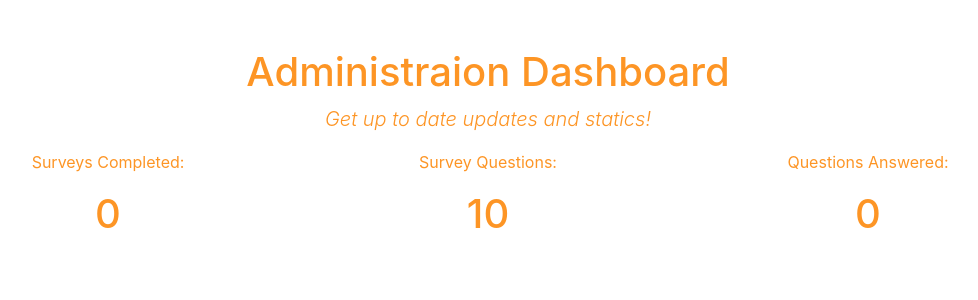
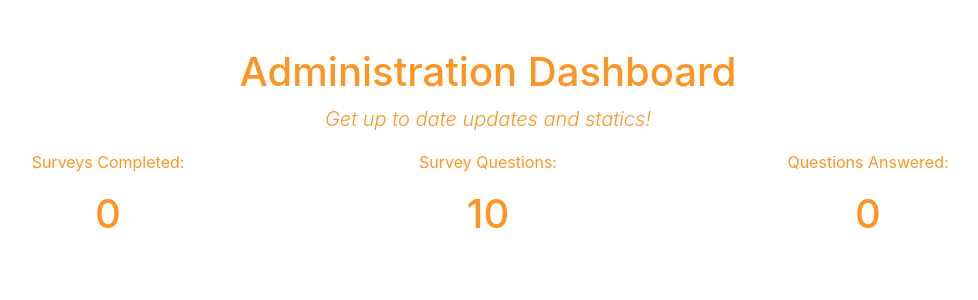
Before and after one commit to limheng/django-survey, a Django app: page /account/dashboard/ in a window 1280 px wide. Shown: the part 56-356 px from the top of the page, without its empty margins (152-1130 px from the left). Run offline with Django 3.2, Linux system fonts and the light colour scheme; data comes from the database, SQL or seed files in the repository; data that the repository does not hold is empty; some libraries are stand-ins or nearby versions.

Commit message:
Updated title

```diff
--- a/account/templates/dashboard.html
+++ b/account/templates/dashboard.html
@@ -4,7 +4,7 @@
   <div class="container">
     <div class="row">
       <div class="col-lg-12 text-center">
-        <h1 class="mt-5">Administraion Dashboard</h1>
+        <h1 class="mt-5">Administration Dashboard</h1>
         <p class="lead">Get up to date updates and statics!</p>
         <div class="row">
           <div class="col-4">
```
